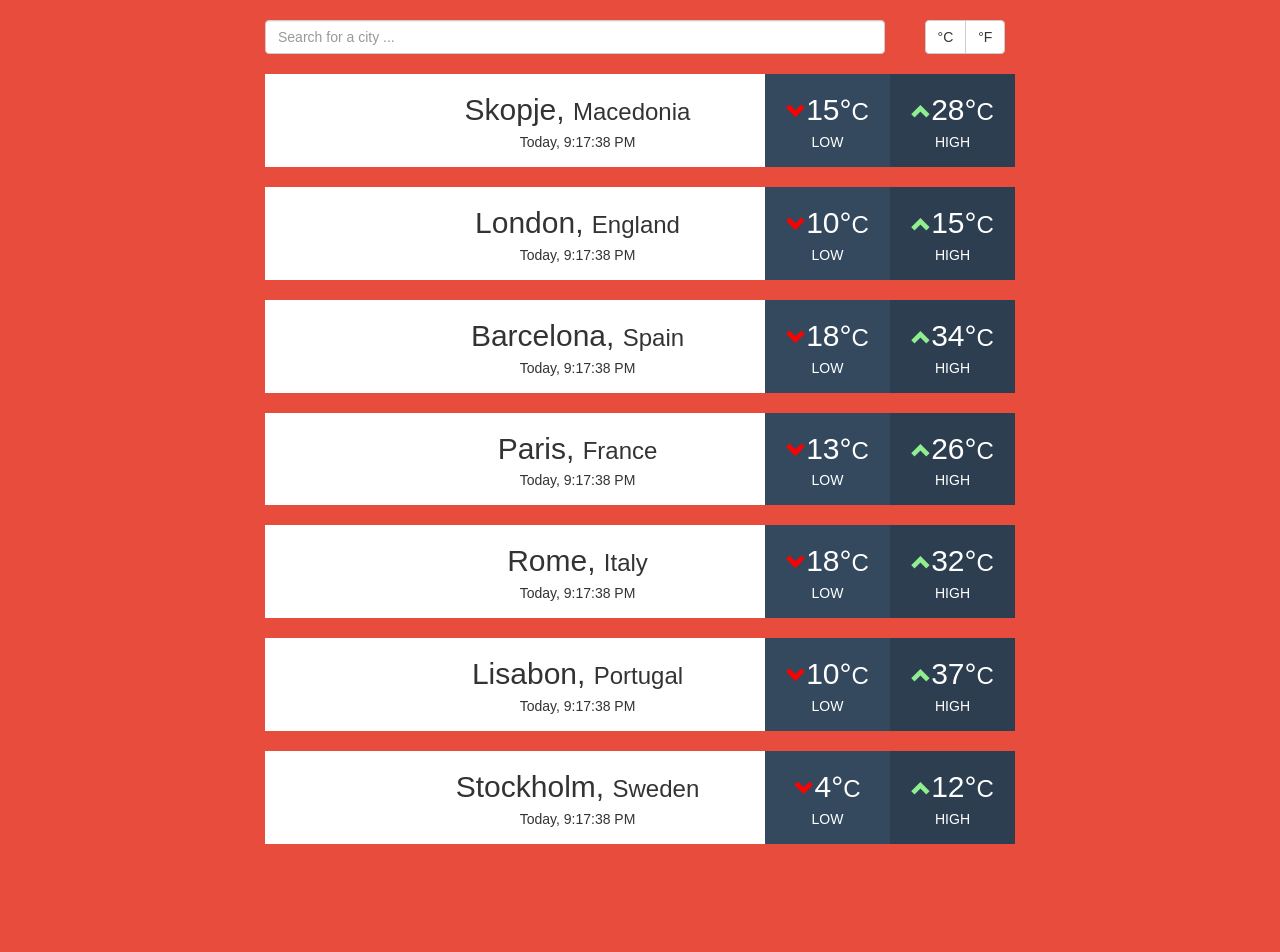
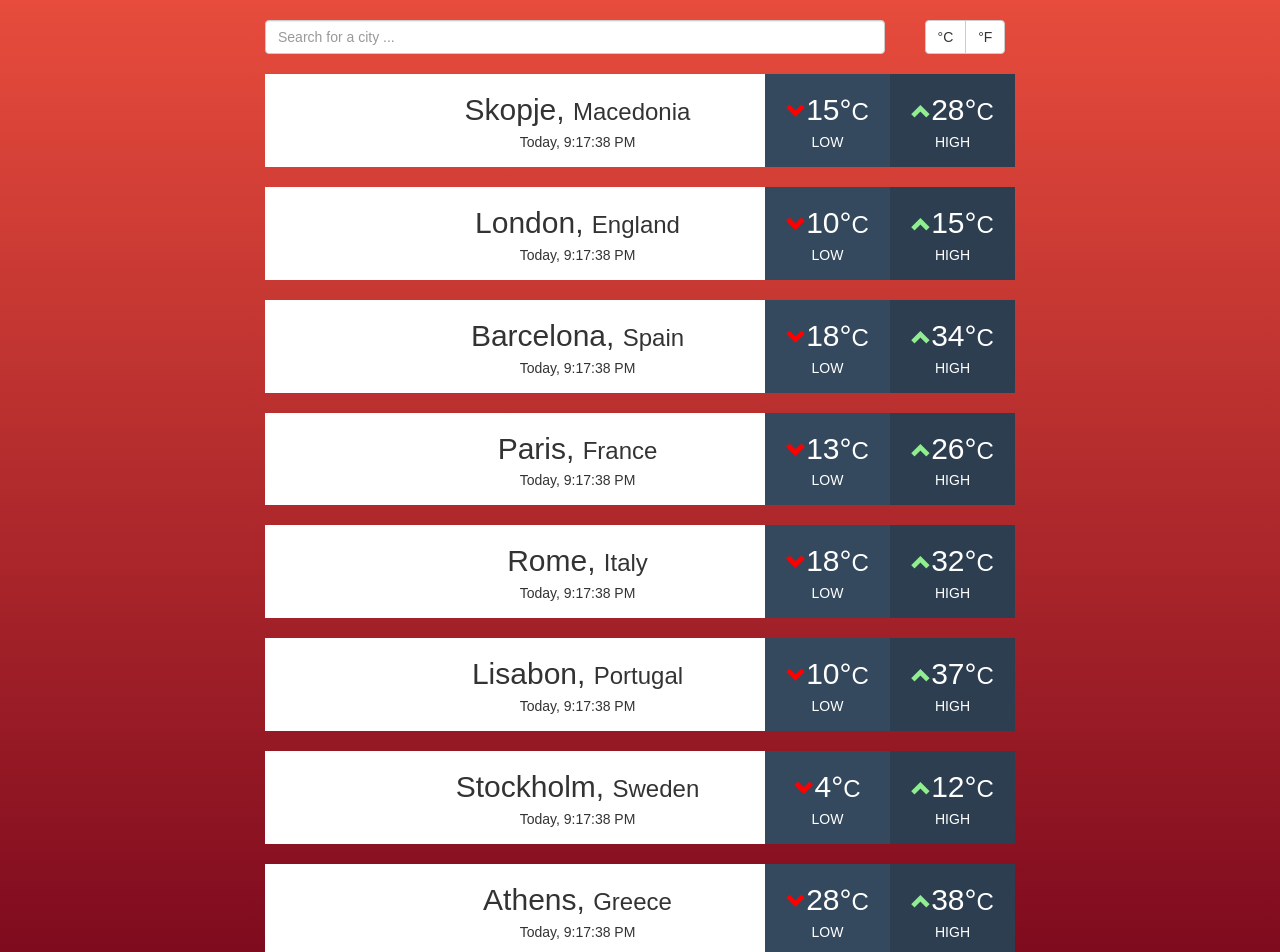
Before and after one commit to decobt/Weather-app, a React (Create React App) app: page / in a window 1280 px wide. Shown: the top 952 px of the page. Before the commit the page ends 884 px from the top, so only its background shows below. Built offline with nearby package versions, Linux system fonts and the light colour scheme; some icons are missing.

Commit message:
changes to background and router

```diff
--- a/public/index.html
+++ b/public/index.html
@@ -31,7 +31,7 @@
     </noscript>
     <div class="container">
       <div class="row">
-      <div class="col-sm-8 col-sm-push-2">
+      <div class="col-md-10 col-md-push-1 col-lg-8 col-lg-push-2">
         <div id="root"></div>
       </div>
       </div>
--- a/src/index.css
+++ b/src/index.css
@@ -2,9 +2,18 @@ body {
   margin: 0;
   padding: 20px 0;
   font-family: sans-serif;
-  background:#e74c3c;
+  background: #e74c3c; /* Old browsers */
+  background: -moz-linear-gradient(top, #e74c3c 0%, #6d0019 100%); /* FF3.6-15 */
+  background: -webkit-linear-gradient(top, #e74c3c 0%,#6d0019 100%); /* Chrome10-25,Safari5.1-6 */
+  background: linear-gradient(to bottom, #e74c3c 0%,#6d0019 100%); /* W3C, IE10+, FF16+, Chrome26+, Opera12+, Safari7+ */
+  filter: progid:DXImageTransform.Microsoft.gradient( startColorstr='#e74c3c', endColorstr='#6d0019',GradientType=0 ); /* IE6-9 */
 }
-
+html{
+  min-height:100%;
+}
+.footer{
+  color:white
+}
 .list{
   background:white;
   margin-bottom:20px
--- a/src/index.js
+++ b/src/index.js
@@ -3,26 +3,29 @@ import ReactDOM from 'react-dom';
 import './index.css';
 
 import App from './App';
+import City from './City';
 
 import { Router, Route, browserHistory, IndexRoute } from 'react-router';
 
 import registerServiceWorker from './registerServiceWorker';
 
 var data = {
-  '0':{'country':'Macedonia','city':'Skopje', 'temp':{'low':'15', 'high':'28'}},
-  '1':{'country':'England','city':'London', 'temp':{'low':'10', 'high':'15'}},
-  '2':{'country':'Spain','city':'Barcelona', 'temp':{'low':'18', 'high':'34'}},
-  '3':{'country':'France','city':'Paris', 'temp':{'low':'13', 'high':'26'}},
-  '4':{'country':'Italy','city':'Rome', 'temp':{'low':'18', 'high':'32'}},
-  '5':{'country':'Portugal','city':'Lisabon', 'temp':{'low':'10', 'high':'37'}},
-  '6':{'country':'Sweden','city':'Stockholm', 'temp':{'low':'4', 'high':'12'}},
+  '0':{'country':'Macedonia','city':'Skopje', 'temp':{'low':'15', 'high':'28'}, 'icon':'wi wi-day-sunny'},
+  '1':{'country':'England','city':'London', 'temp':{'low':'10', 'high':'15'}, 'icon':'wi wi-day-fog'},
+  '2':{'country':'Spain','city':'Barcelona', 'temp':{'low':'18', 'high':'34'}, 'icon':'wi wi-day-cloudy-gusts'},
+  '3':{'country':'France','city':'Paris', 'temp':{'low':'13', 'high':'26'}, 'icon':'wi wi-day-cloudy'},
+  '4':{'country':'Italy','city':'Rome', 'temp':{'low':'18', 'high':'32'}, 'icon':'wi wi-day-hail'},
+  '5':{'country':'Portugal','city':'Lisabon', 'temp':{'low':'10', 'high':'37'}, 'icon':'wi wi-day-sunny'},
+  '6':{'country':'Sweden','city':'Stockholm', 'temp':{'low':'4', 'high':'12'}, 'icon':'wi wi-day-snow'},
+  '7':{'country':'Greece','city':'Athens', 'temp':{'low':'28', 'high':'38'}, 'icon':'wi wi-day-sunny'},
+  '8':{'country':'Russia','city':'Moscow', 'temp':{'low':'3', 'high':'9'}, 'icon':'wi wi-day-snow'}
 };
 
 ReactDOM.render((
   <Router history={browserHistory}>
     <Route path="/"  >
       <IndexRoute component={App} data={data} />
-      <Route path="city/:name" component={App}/>
+      <Route path="city/:name" component={City}/>
     </Route>
   </Router>
 ), document.getElementById('root'));
```
